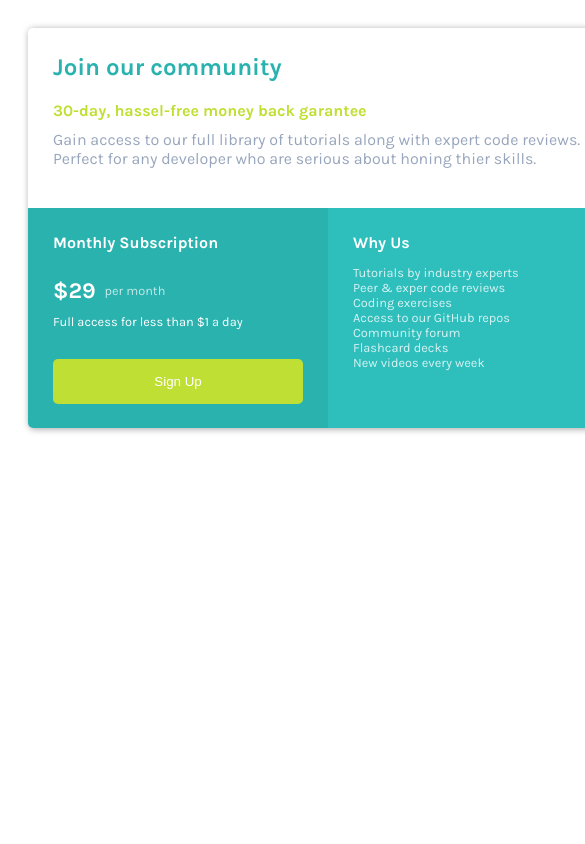
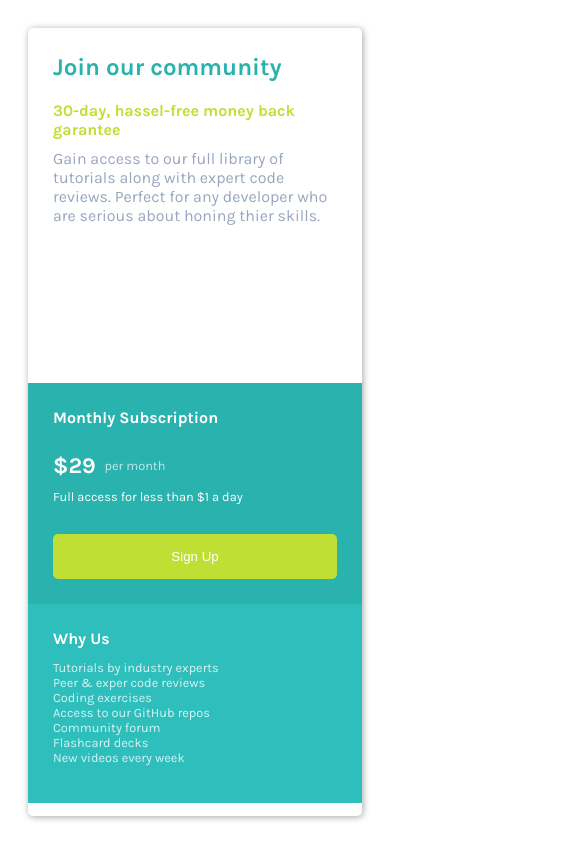
Before and after one commit to stephenlawson/pricing-card-frontend, a plain HTML site: page index.html in a window 390 px wide. Shown: the top 844 px of the page, 585 px wide, since content can reach past the window. Drawn offline with Linux system fonts and the light colour scheme; a script that the page names is missing.

Commit message:
Update style.css

```diff
--- a/style.css
+++ b/style.css
@@ -116,3 +116,10 @@ ul {
   font-size: 0.8rem;
   opacity: 0.8;
 }
+
+@media (max-width: 650px) {
+  .bottom-left-section, .bottom-right-section, .card {
+    width: 100%;
+    height: auto;
+  }
+}
```
